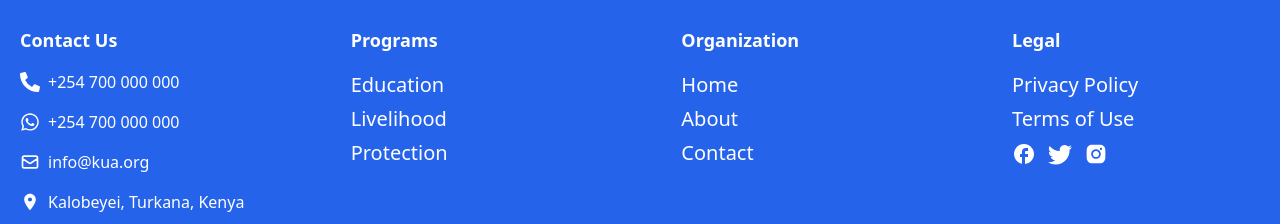
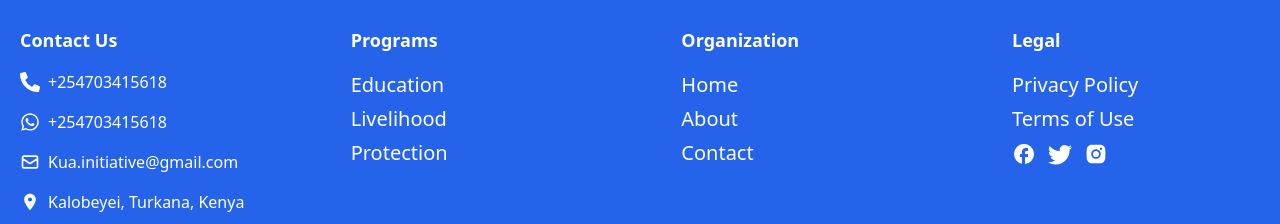
Before and after one commit to Gatchang-nyawargak/KUA, a Next.js app: page / in a window 1280 px wide. Shown: the part 4362-4586 px from the top of the page. Built offline with nearby package versions, Linux system fonts and the light colour scheme; a web font is replaced by a local one.

Commit message:
Update index.tsx
changed contact info

```diff
--- a/src/app/compnents/Footer/index.tsx
+++ b/src/app/compnents/Footer/index.tsx
@@ -20,17 +20,17 @@ const Footer = () => {
         <div className="flex flex-col items-start mb-6 w-full sm:w-1/2 md:w-1/4 lg:w-1/5">
           <h3 className="mb-4 text-lg font-bold text-[26px]">Contact Us</h3>
           <div className="flex flex-col items-start space-y-4">
-            <a href="tel:+254700000000" className="flex items-center space-x-2 text-white hover:text-gray-400">
+            <a href="tel:+254703415618" className="flex items-center space-x-2 text-white hover:text-gray-400">
               <Phone size={20} />
-              <span>+254 700 000 000</span>
+              <span>+254703415618 </span>
             </a>
             <a href="https://wa.me/254700000000" target="_blank" rel="noopener noreferrer" className="flex items-center space-x-2 text-white hover:text-gray-400">
               <FaWhatsapp size={20} />
-              <span>+254 700 000 000</span>
+              <span>+254703415618 </span>
             </a>
             <a href="mailto:info@kua.org" className="flex items-center space-x-2 text-white hover:text-gray-400">
               <Mail size={20} />
-              <span>info@kua.org</span>
+              <span>Kua.initiative@gmail.com</span>
             </a>
             <a href="https://www.google.com/maps/search/?api=1&query=Kalobeyei, Turkana, Kenya" target="_blank" rel="noopener noreferrer" className="flex items-center space-x-2 text-white hover:text-gray-400">
               <MapPin size={20} />
```
